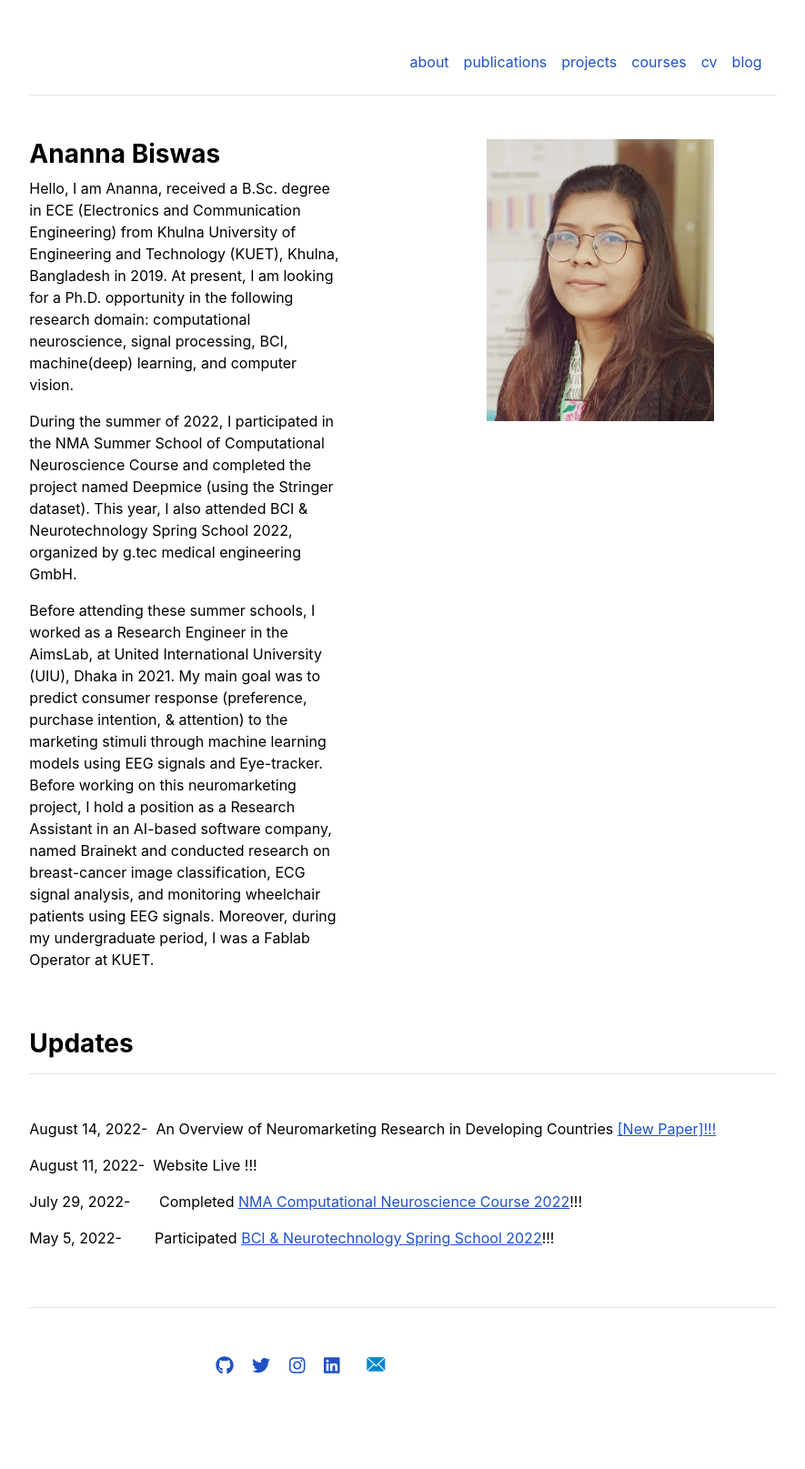
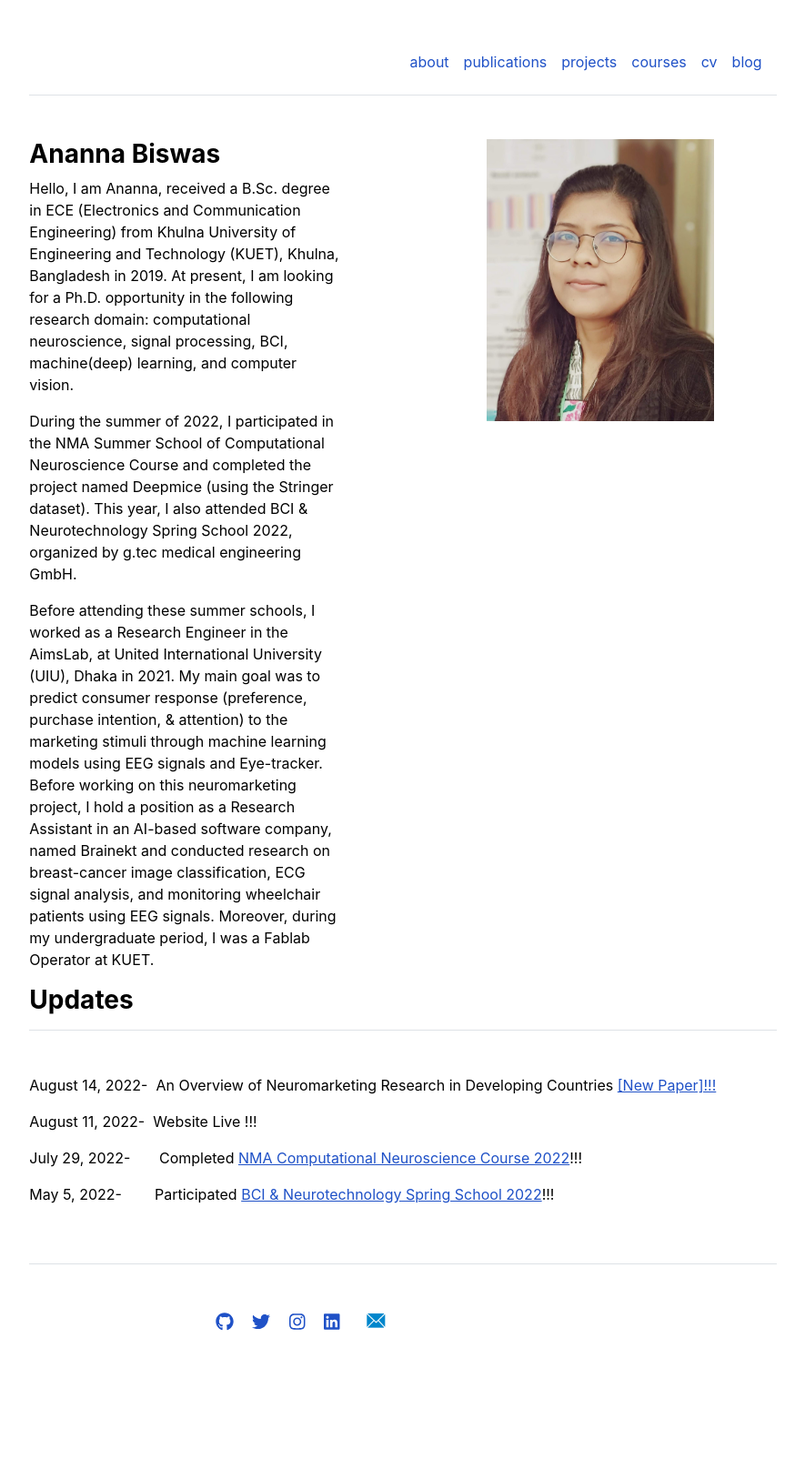
Before and after one commit to Anannabiswas/anannabiswas.github.io, a Jekyll site: the page built from index.md, in a window 1280 px wide. Shown: the whole page at 91% size, without its empty margins (197-1082 px from the left). Built offline with Jekyll 4.4.1, drawn with Linux system fonts in a browser that asks for light colours; after the commit the page ends 1567 px from its top, so only the background shows below that.

Commit message:
Update home.html

```diff
--- a/_layouts/home.html
+++ b/_layouts/home.html
@@ -2,7 +2,7 @@
 layout: default
 ---
 
-<div class="row g-0 mb-5">
+<div class="row g-0">
   <div class="col-md-5">
     <h3 class="fw-bold">Ananna Biswas</h3>
     {{ content }}
```
